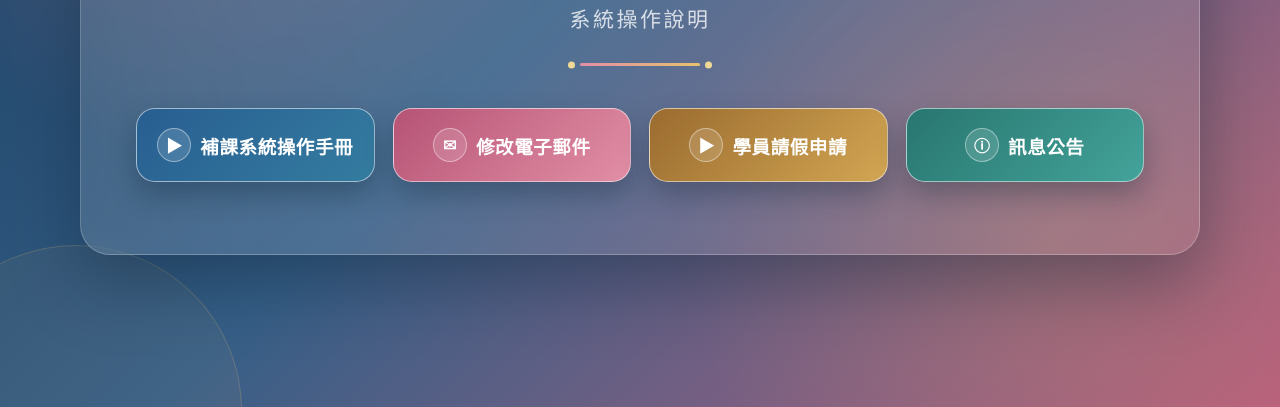
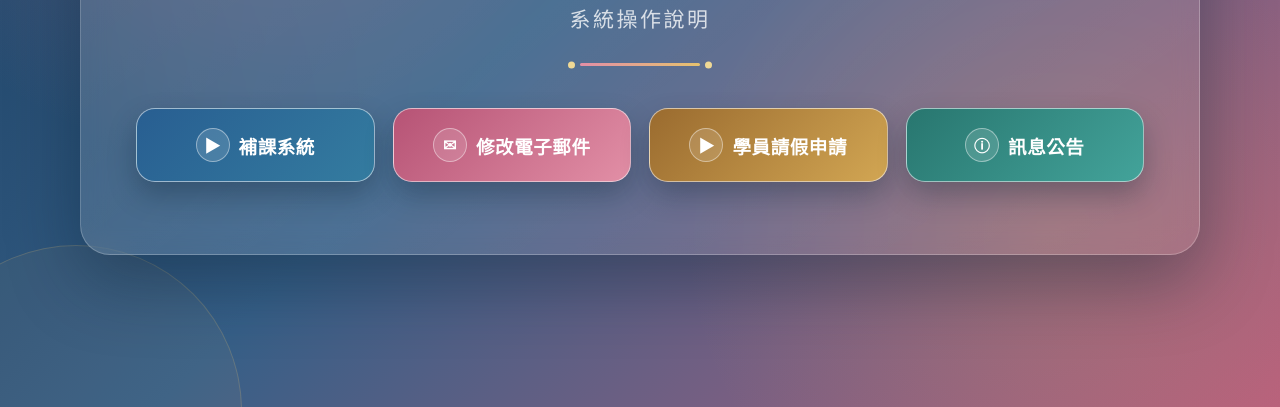
Before and after one commit to 5mingct1-spec/115DS, a plain HTML site: page index.html in a window 1280 px wide. Shown: the part 393-800 px from the top of the page. Drawn offline with Linux system fonts and the light colour scheme.

Commit message:
Update index.html

```diff
--- a/index.html
+++ b/index.html
@@ -663,7 +663,7 @@
           <span class="button-icon">▶</span>
 
           <span>
-            補課系統操作手冊
+            補課系統
           </span>
         </button>
 
@@ -721,7 +721,7 @@
     <header class="presentation-header">
 
       <h2 class="presentation-title">
-        補課系統操作手冊
+        補課系統
       </h2>
 
       <button
```
